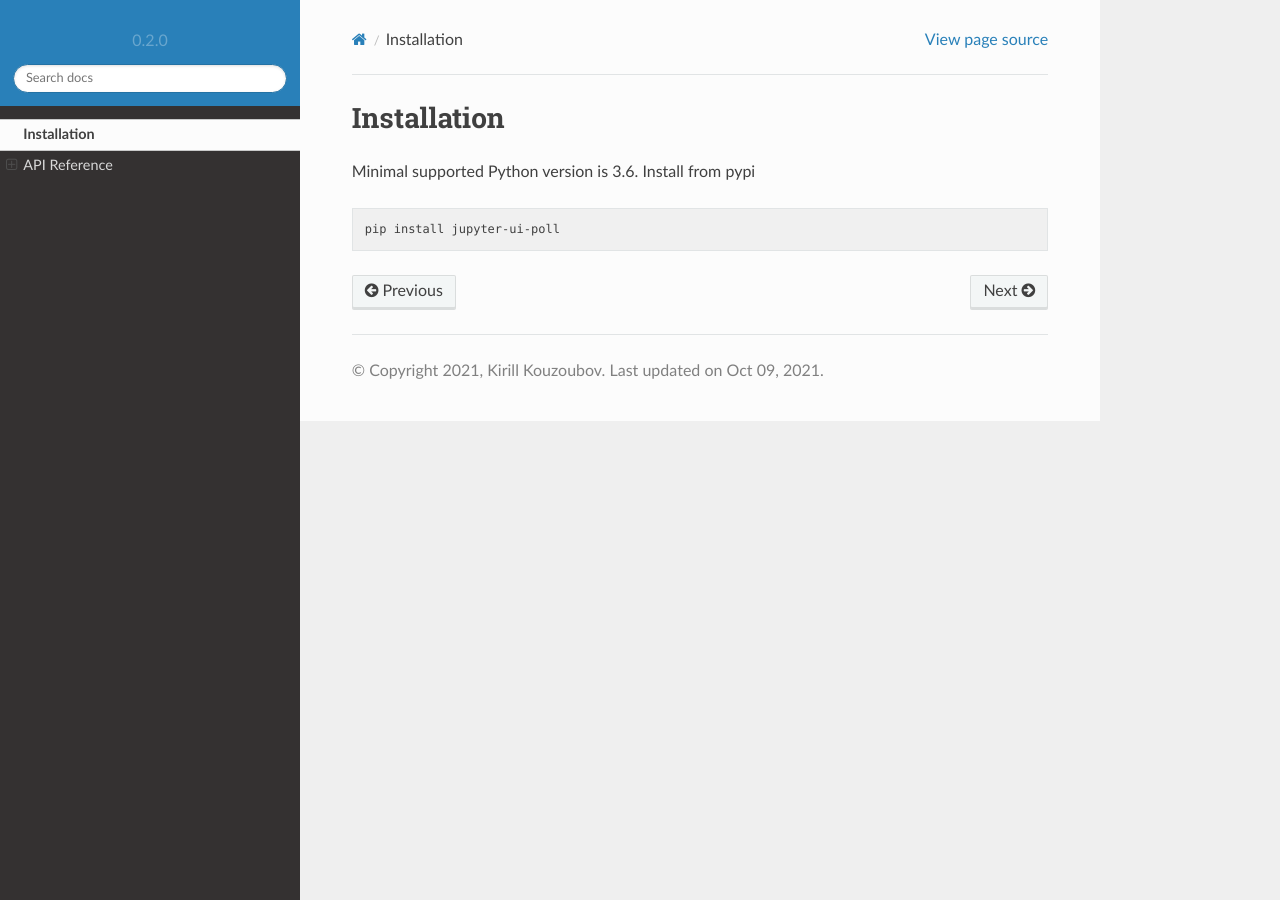
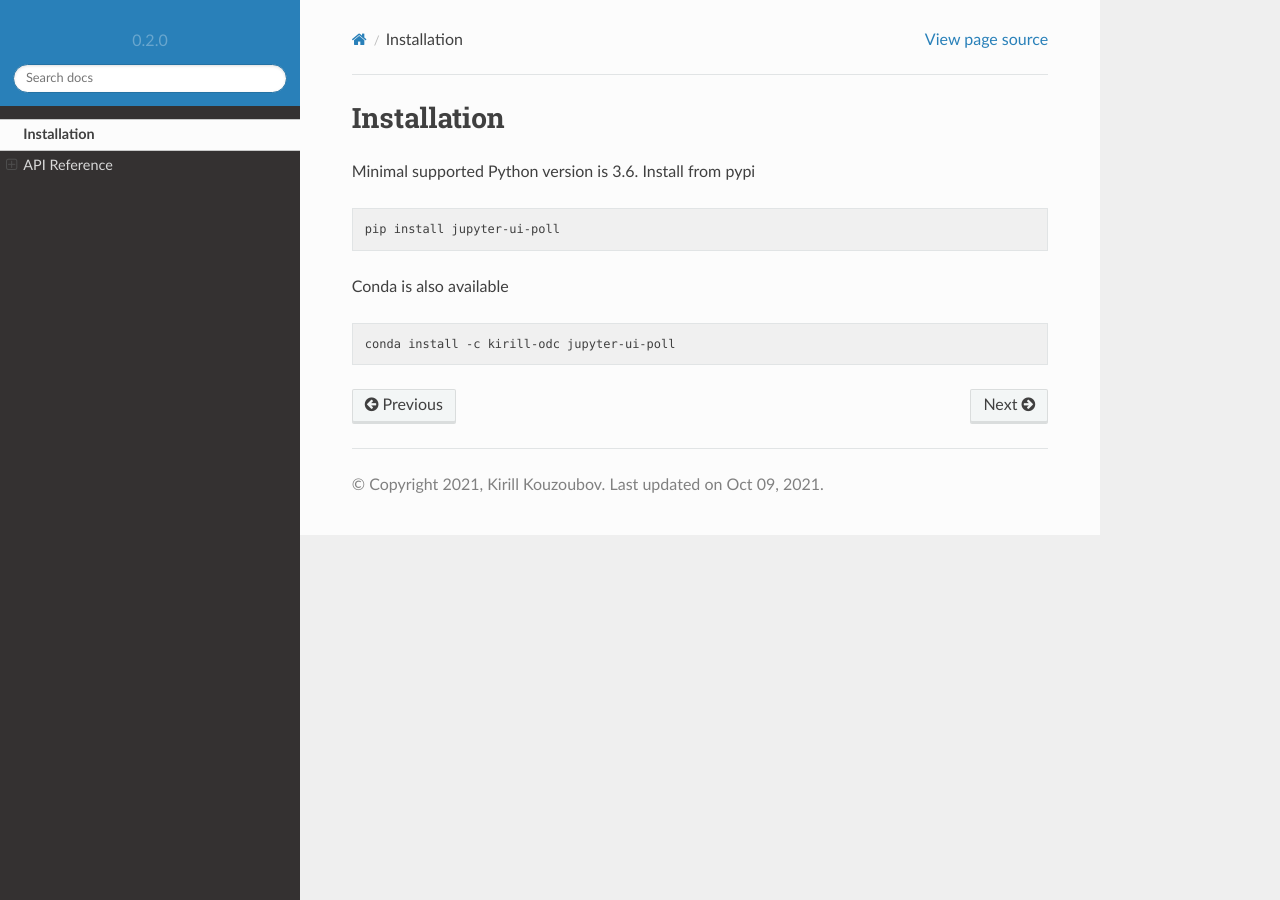
Before and after one commit to Kirill888/jupyter-ui-poll, a Sphinx documentation site: the page built from docs/install.rst, in a window 1280 px wide. Built offline with Sphinx 7.4.7 and the Read the Docs theme 2.0.0, drawn with Linux system fonts in a browser that asks for light colours; the version number is read from the project's files by our own code.

Commit message:
Update docs a bit
- list conda installation option
- hide api toc from the main page

```diff
--- a/README.rst
+++ b/README.rst
@@ -75,6 +75,8 @@ This library requires Python 3.6 or greater.
 .. code-block::
 
   pip install jupyter-ui-poll
+  # or with conda/mamba
+  conda install -c kirill-odc jupyter-ui-poll
 
 
 Technical Details
--- a/docs/index.rst
+++ b/docs/index.rst
@@ -42,6 +42,7 @@ For a more detailed tutorial see `Example notebook`_, you can also `run it`_ rig
 
 
 .. toctree::
+   :hidden:
 
    install.rst
    api.rst
--- a/docs/install.rst
+++ b/docs/install.rst
@@ -6,3 +6,9 @@
 .. code-block:: bash
 
    pip install jupyter-ui-poll
+
+Conda is also available
+
+.. code-block:: bash
+
+   conda install -c kirill-odc jupyter-ui-poll
```
